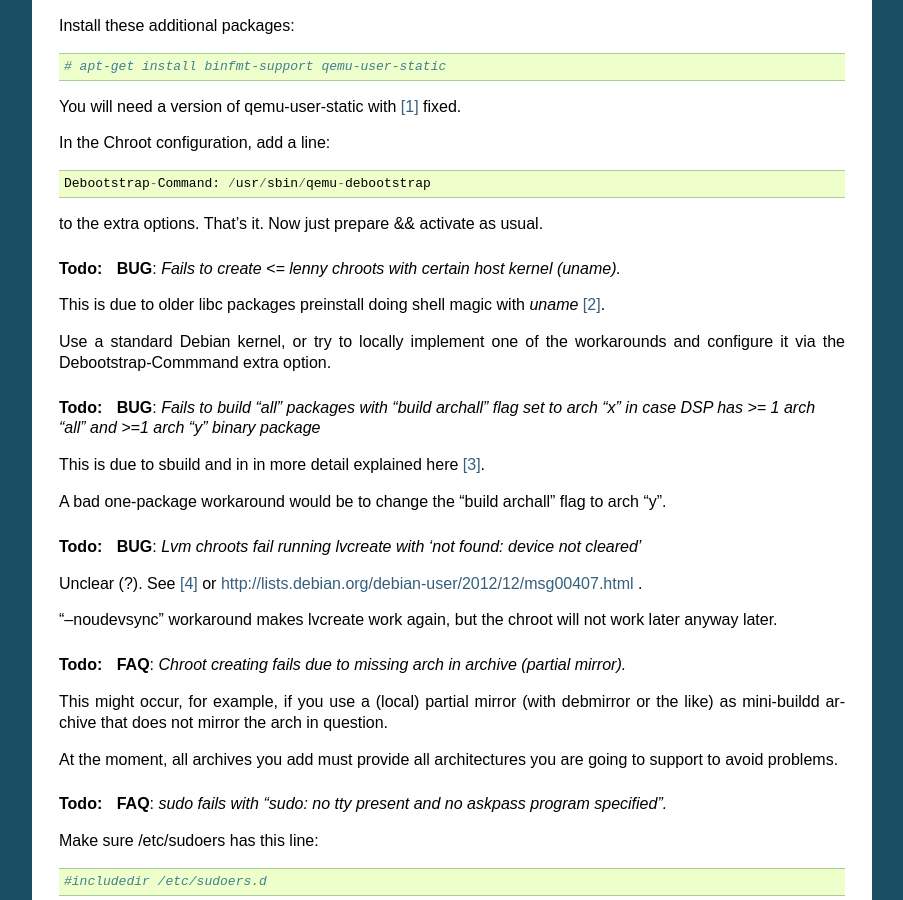
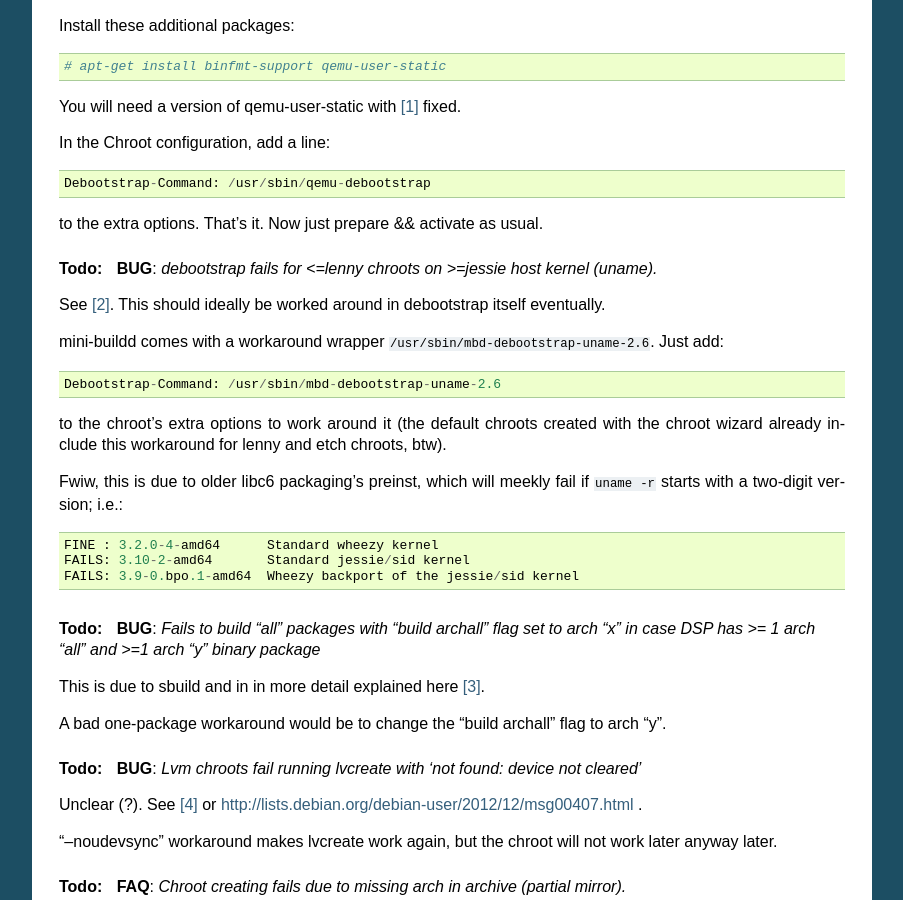
Before and after one commit to SwooshyCueb/mini-buildd, a Sphinx documentation site: the page built from doc/admin.rst, in a window 1280 px wide and 900 px high, scrolled down 5215 px. Shown: the whole window, without its empty margins (198-1101 px from the left). Built offline with Sphinx 7.4.7, drawn with Linux system fonts in a browser that asks for light colours; pages that are not in the unit, such as notebooks, are missing from menus; the version number could not be read and is left out.

Commit message:
chroots: Add workaround debootstrap wrapper for <=lenny chroots under new sid/jessie-like versioned kernels.
See http://bugs.debian.org/cgi-bin/bugreport.cgi?bug=642031

```diff
--- a/doc/admin.rst
+++ b/doc/admin.rst
@@ -350,13 +350,25 @@ FAQ
 
 	 to the extra options. That's it. Now just prepare && activate as usual.
 
-.. todo:: **BUG**: *Fails to create <= lenny chroots with certain host kernel (uname).*
+.. todo:: **BUG**: *debootstrap fails for <=lenny chroots on >=jessie host kernel (uname).*
 
-	 This is due to older libc packages preinstall doing shell magic with `uname` [#debbug642031]_.
+	 See [#debbug642031]_. This should ideally be worked around in debootstrap itself eventually.
 
-	 Use a standard Debian kernel, or try to locally implement one
-	 of the workarounds and configure it via the
-	 Debootstrap-Commmand extra option.
+	 mini-buildd comes with a workaround wrapper ``/usr/sbin/mbd-debootstrap-uname-2.6``. Just add::
+
+		 Debootstrap-Command: /usr/sbin/mbd-debootstrap-uname-2.6
+
+	 to the chroot's extra options to work around it (the default
+	 chroots created with the chroot wizard already include this
+	 workaround for lenny and etch chroots, btw).
+
+	 Fwiw, this is due to older libc6 packaging's preinst, which will
+	 meekly fail if ``uname -r`` starts with a two-digit version;
+	 i.e.::
+
+		 FINE : 3.2.0-4-amd64      Standard wheezy kernel
+		 FAILS: 3.10-2-amd64       Standard jessie/sid kernel
+		 FAILS: 3.9-0.bpo.1-amd64  Wheezy backport of the jessie/sid kernel
 
 .. todo:: **BUG**: *Fails to build "all" packages with "build archall" flag set to arch "x" in case DSP has >= 1 arch "all" and >=1 arch "y" binary package*
 
```
Also changed, not shown: 3 other files.
